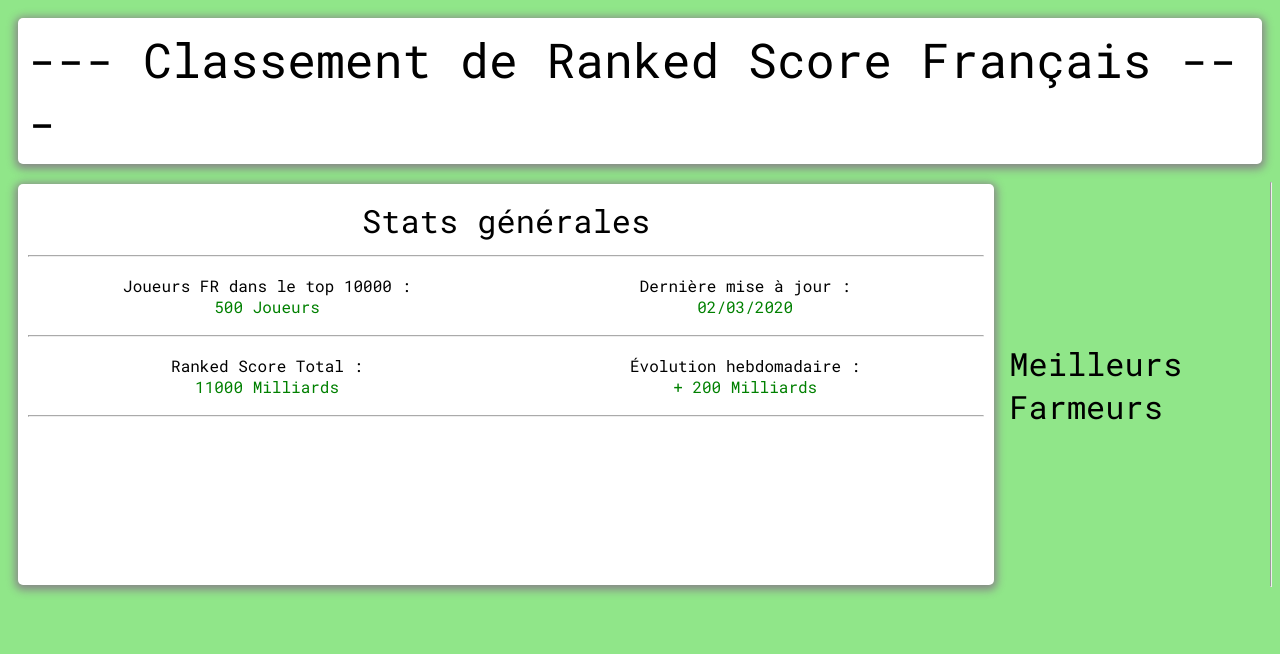
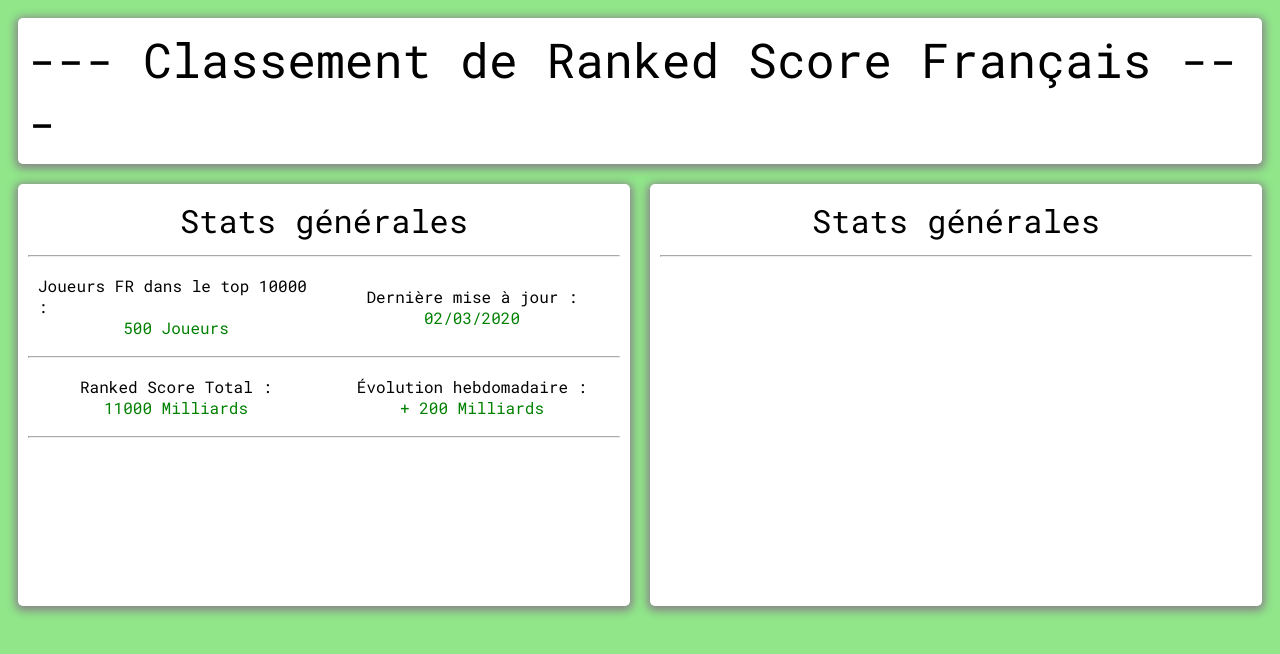
Before and after one commit to MrWither83/FR-Score-Rankings, a plain HTML site: page index.html in a window 1280 px wide. Drawn offline with nearby package versions, Linux system fonts and the light colour scheme; no server answers.

Commit message:
Update index.html

```diff
--- a/index.html
+++ b/index.html
@@ -61,10 +61,12 @@
                 <canvas id="total-score-chart"></canvas>
             </div>
         </div>
-        <div class="row">
-            <h1 class="center">Meilleurs Farmeurs</h1>
+        <div class="container">
+            <div class="row">
+                <h1 class="center">Stats générales</h1>
+            </div>
+            <hr/>
         </div>
-        <hr/>
     </div>
 
 </body>
```
